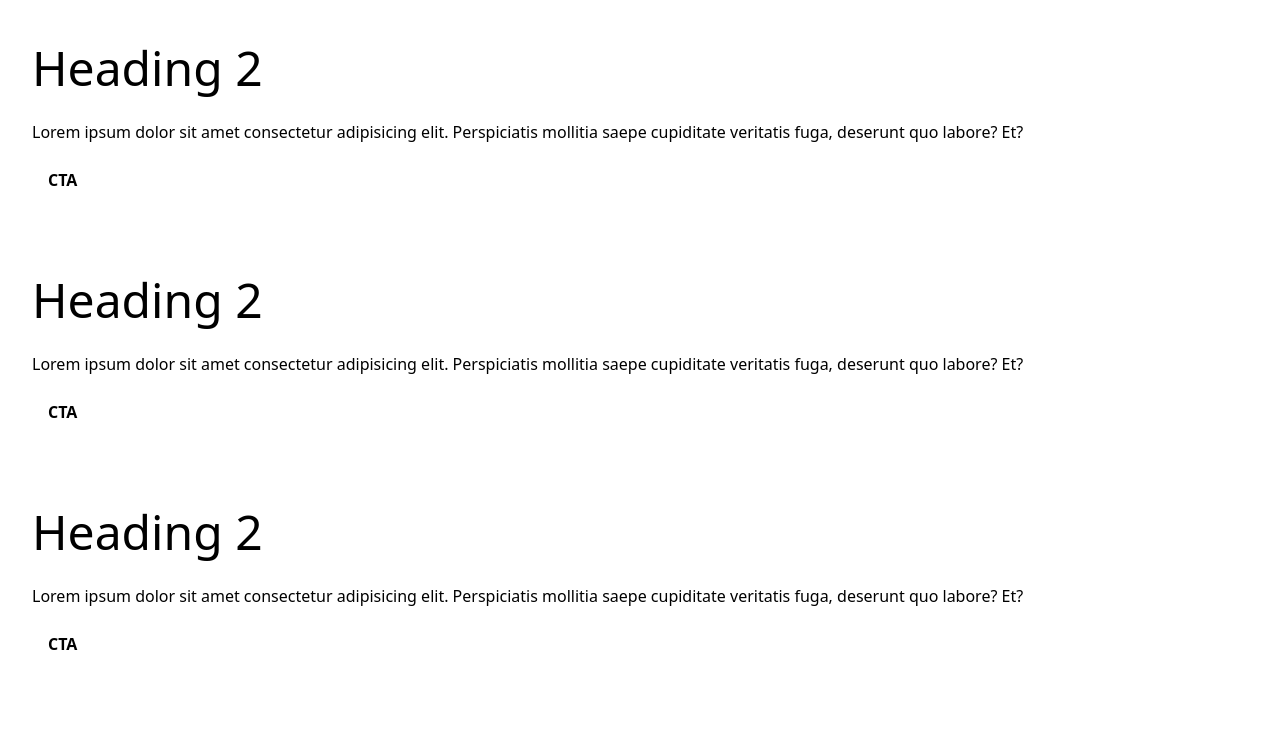
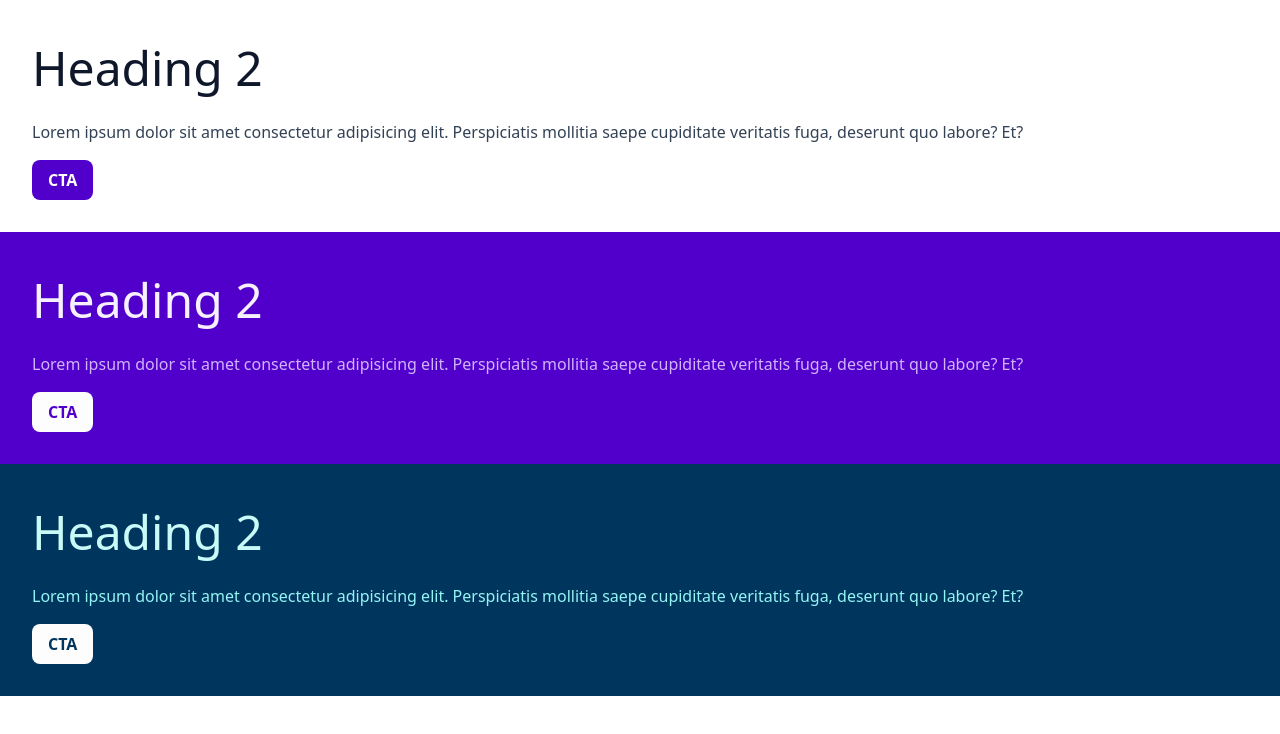
Before and after one commit to frejakamilla/theming, a plain HTML site: page index.html in a window 1280 px wide. Drawn offline with Linux system fonts and the light colour scheme.

Commit message:
Modes styles opdateres

```diff
--- a/css/style.css
+++ b/css/style.css
@@ -14,12 +14,12 @@
   --blue-800: #00355e;
 
   /* Alias Tokens */
-  --color-text-base: ;
-  --color-text-muted: ;
-  --color-surface: ;
+  --color-text-base: var(--gray-800);
+  --color-text-muted: var(--gray-400);
+  --color-surface: var(--white);
 
-  --color-surface-button: ;
-  --color-text-button: ;
+  --color-surface-button: var(--purple-500);
+  --color-text-button: var(--white);
 }
 
 /* General */
@@ -30,13 +30,25 @@ body {
 
 /* Theme */
 [data-theme] {
-  background: var(--surface);
+  background: var(--color-surface);
 }
 
 [data-theme="purple"] {
+  --color-text-base: var(--purple-50);
+  --color-text-muted: var(--purple-200);
+  --color-surface: var(--purple-500);
+
+  --color-surface-button: var(--white);
+  --color-text-button: var(--purple-500);
 }
 
 [data-theme="blue"] {
+  --color-text-base: var(--blue-50);
+  --color-text-muted: var(--blue-100);
+  --color-surface: var(--blue-800);
+
+  --color-surface-button: var(--white);
+  --color-text-button: var(--blue-800);
 }
 
 /* Components */
```
